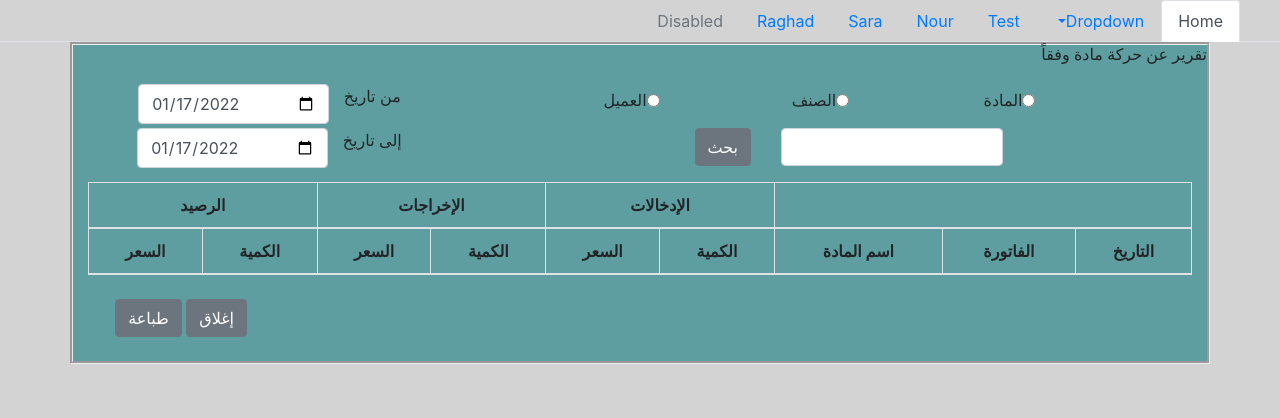
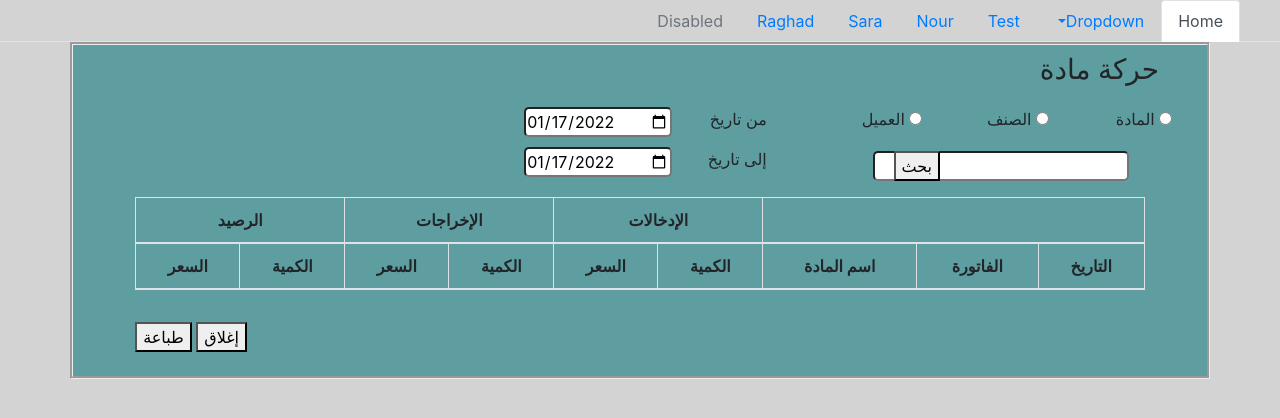
Before and after one commit to mohannadsy/www_alhal, a PHP site: page /rgd_report_item.php in a window 1280 px wide. Shown: the top 418 px of the page. Run offline with PHP 8.4, Linux system fonts and the light colour scheme; lists and menus that the app fills with data are empty.

Commit message:
item comission

```diff
--- a/rgd_report_item.php
+++ b/rgd_report_item.php
@@ -18,22 +18,16 @@ include('include/nav.php');
             border-style:groove;
 
         }
-        #form1 {
-            text-align: center;
-        }
-        #form2 {
-            text-align: center;
-        }
-        #form3{
-            text-align: center;
-        }
         #form_input{
-            /* background-color: chartreuse; */
             text-align: right;
-
+            border-radius: 5px;
         }
         #form_btn{
             text-align:right;
+        }
+        #from-date ,#to-date{
+            border-radius: 5px;
+
         }
     </style>
 
@@ -41,56 +35,50 @@ include('include/nav.php');
 <body>
     <div class="container">
         <form action="" method="post">
-                <div class="row justify-content-start">
-                    <h6>  تقرير عن حركة مادة وفقاً </h6>
+                <div class="row justify-content-start px-5 py-2">
+                    <h3>    حركة مادة  </h3>
                 </div>
-                <div class="row py-2">
-                    <div class="col-8">
-                        <div class="row justify-content-center py-2" >
-                            <div class="col-md-3" id="form1">
-                                <div class="form-check form-check-inline" >
-                                    <input class="form-check-input" type="radio" name="option" id="" value="">
-                                    <label class="form-check-label" for="buyer">المادة</label>
-                                </div>
+                <div class="row ">
+                    <div class="col-4" >
+                        <div class="row py-1" >
+                            <div class="col-md-4 text-center" >
+                                <input  type="radio" name="option" id="form1" value="">
+                                <label  for="form1">المادة</label>
 
                             </div>
-                            <div class="col-md-3" id="form2">
-                                <div class="form-check form-check-inline">
-                                    <input class="form-check-input" type="radio" name="option" id="" value="">
-                                    <label class="form-check-label" for="seller">الصنف</label>
-                                </div>
+                            <div class="col-md-4 text-center" >
+                                <input type="radio" name="option" id="form2" value="">
+                                <label  for="form2">الصنف</label>
                             </div>
-                            <div class="col-md-3" id="form3">
-                                <div class="form-check form-check-inline">
-                                    <input class="form-check-input" type="radio" name="option" id="" value="">
-                                    <label class="form-check-label" for="item">العميل</label>
-                                </div>
+                            <div class="col-md-4 text-center"  >
+                                    <input  type="radio" name="option" id="form3" value="">
+                                    <label  for="form3">العميل</label>
                             </div>
                         </div>
 
                         <div class="row justify-content-center py-2">
-                            <div class="col-4"  id="form_input" >
-                                <input type="text" name="" class="form-control">
+                            <div class="col-6">
+                                <input type="text" name="" id="form_input" >
                             </div>
-                            <div class="col-2" id="form_btn">
-                                <button type="submit" class="btn btn-secondary" name="search">بحث</button>
+                            <div class="col-2">
+                                <button type="submit"  name="search" id="form_btn" >بحث</button>
                             </div>
 
                         </div>
 
                     </div>
-                    <div class="col-4">
-                        <div class="row justify-content-center py-1">
-                            <label for="from_date">من تاريخ</label>
-                            <div class="col-md-7">
-                                <input type="date" name="from_date"  value="<?php echo date('Y-m-d'); ?>" class="form-control">
+                    <div class="col-4" >
+                        <div class="row justify-content-center py-1 ">
+                            <label for="from_date" class="col-3"> من تاريخ</label>
+                            <div class="col-md-6" >
+                                <input type="date" name="from_date" id="from-date"  value="<?php echo date('Y-m-d'); ?>">
                             </div>
 
                         </div>
-                        <div class="row justify-content-center">
-                            <label for="to_date">إلى تاريخ</label>
-                            <div class="col-md-7">
-                                <input type="date" name="to_date" class="form-control" value="<?php echo date('Y-m-d'); ?>">
+                        <div class="row justify-content-center py-1 ">
+                            <label for="to_date" class="col-3">إلى تاريخ</label>
+                            <div class="col-md-6 ">
+                                <input type="date" name="to_date" id="to-date"  value="<?php echo date('Y-m-d'); ?>">
                             </div>
                         </div>
                     </div>
@@ -136,7 +124,8 @@ include('include/nav.php');
                     </div>
         </div> -->
 
-        <div>
+        <div class="row justify-content-center py-2">
+            <div class="col-11">
             <table class=" table table-bordered table-hover text-center ">
                 <thead >
                     <tr >
@@ -162,10 +151,11 @@ include('include/nav.php');
                 <tbody></tbody>
             </table>
         </div>
+        </div>
         <div class="row justify-content-end py-2" >
             <div class="col-2">
-                <button type="submit" class="btn btn-secondary" name="close">إغلاق</button>
-                <button type="submit" class="btn btn-secondary" name="print">طباعة</button>
+                <button type="submit"  name="close">إغلاق</button>
+                <button type="submit"  name="print">طباعة</button>
             </div>
 
         </div>
```
Also changed, not shown: report_comission.php (+30 -38 lines), test_rgd.php (+4 -6 lines).
